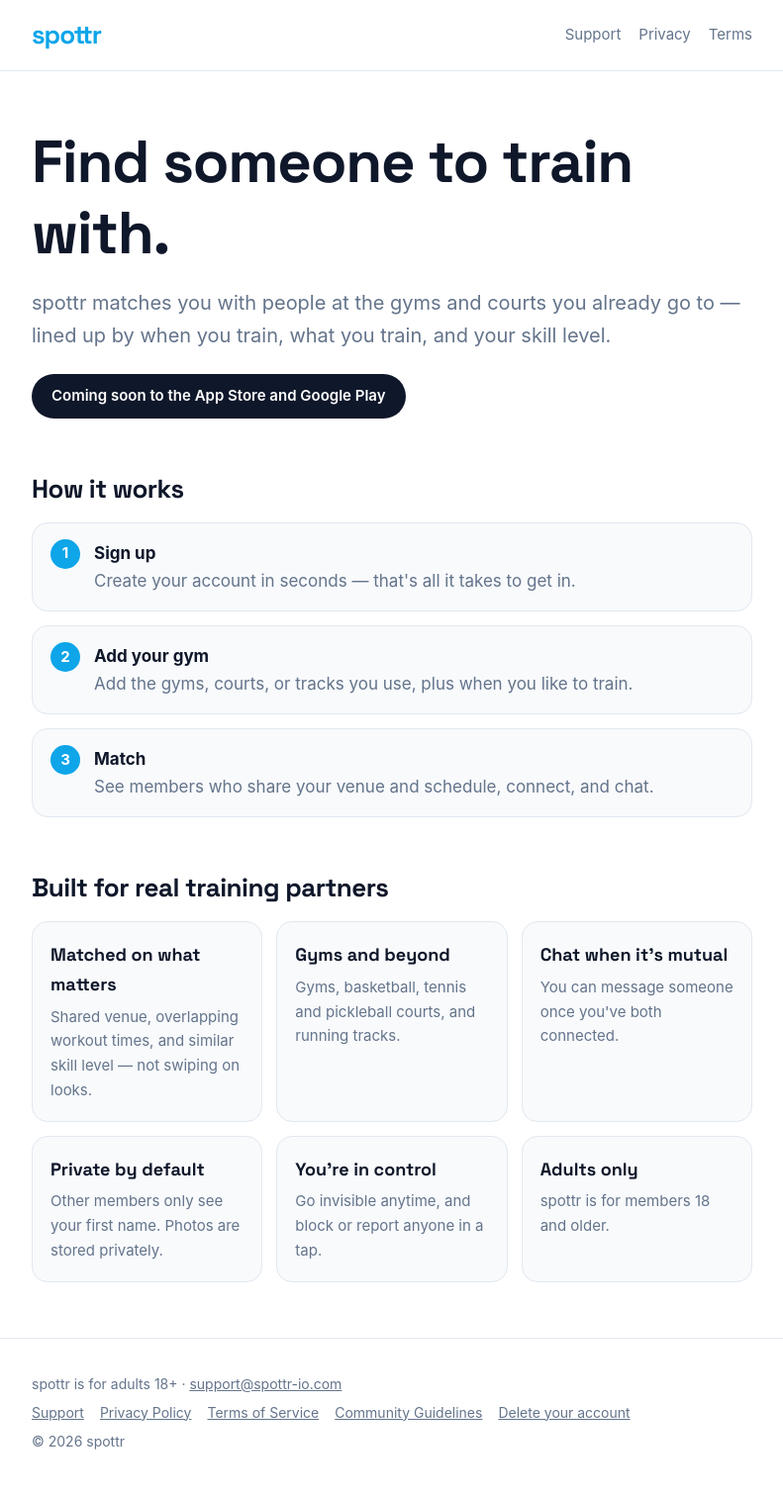
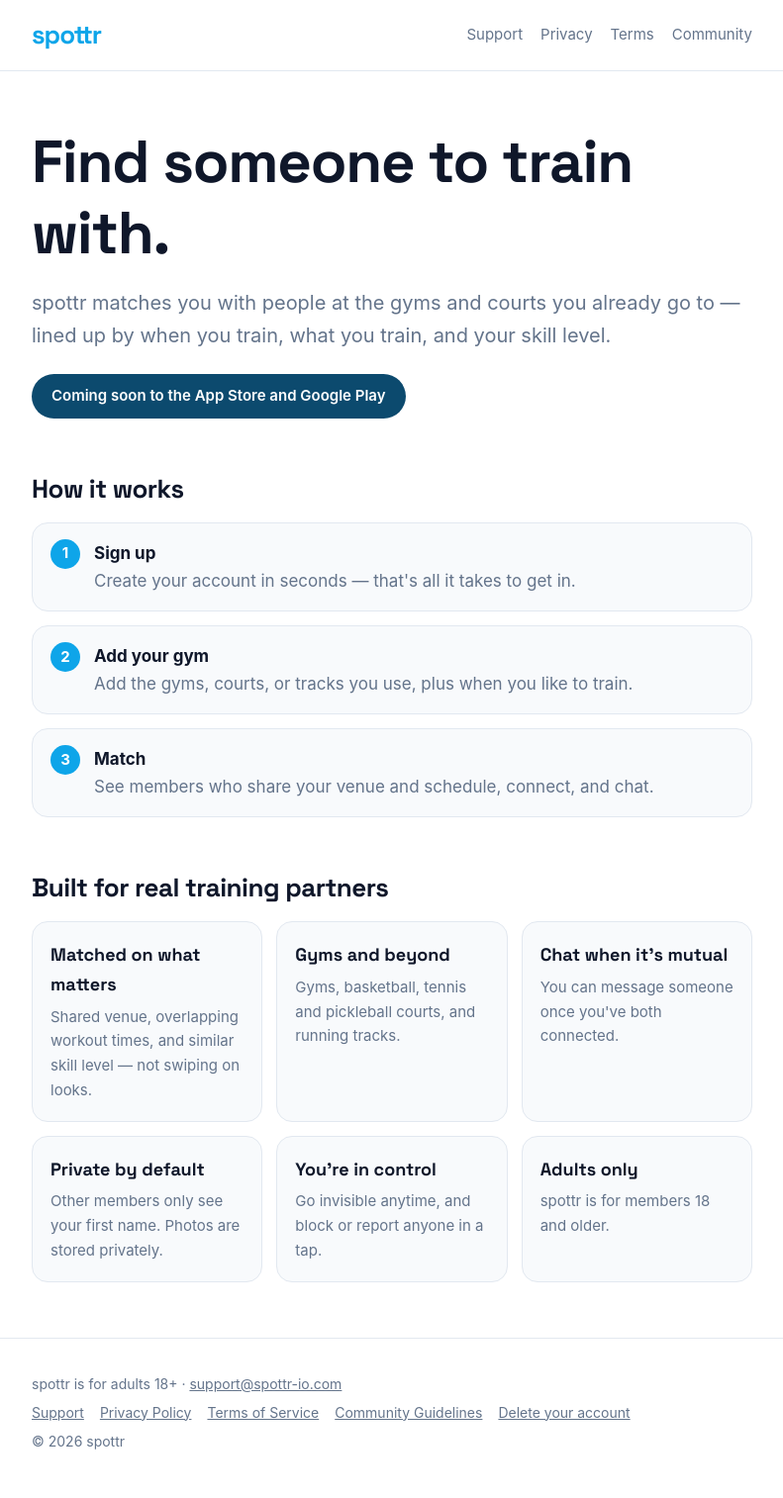
Before and after one commit to BenjaminKarasik28/spottr-legal, a Jekyll site: the page built from index.html, in a window 1280 px wide. Shown: the whole page at 99% size, without its empty margins (244-1035 px from the left). Built offline with Jekyll 4.4.1, drawn with Linux system fonts in a browser that asks for light colours.

Commit message:
Match the site's colours to the app and link the guidelines in the header
The pill used slate instead of the app's navy charcoal, and dark mode
used slate tones instead of the app's dark surface and card colours.

Co-Authored-By: Claude Opus 5.5 <noreply@anthropic.com>

```diff
--- a/_layouts/default.html
+++ b/_layouts/default.html
@@ -17,6 +17,7 @@
         <a href="{{ '/support' | relative_url }}">Support</a>
         <a href="{{ '/privacy-policy' | relative_url }}">Privacy</a>
         <a href="{{ '/terms-of-service' | relative_url }}">Terms</a>
+        <a href="{{ '/community-guidelines' | relative_url }}">Community</a>
       </nav>
     </div>
   </header>
--- a/assets/style.css
+++ b/assets/style.css
@@ -6,15 +6,15 @@
   --line: #e2e8f0;
   --primary: #0ea5e9;
   --primary-ink: #0369a1;
-  --charcoal: #0f172a;
+  --charcoal: #0c4a6e;
 }
 @media (prefers-color-scheme: dark) {
   :root {
-    --bg: #0b1120;
-    --surface: #111a2e;
+    --bg: #0c1a26;
+    --surface: #162535;
     --text: #e2e8f0;
     --muted: #94a3b8;
-    --line: #1e293b;
+    --line: #22364a;
     --primary: #38bdf8;
     --primary-ink: #7dd3fc;
   }
```
